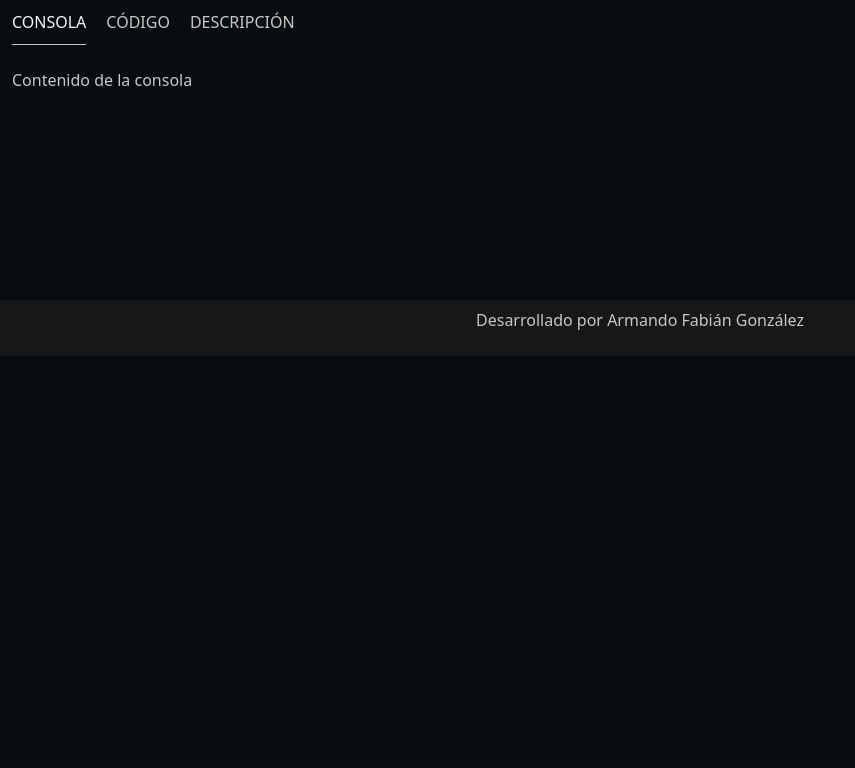
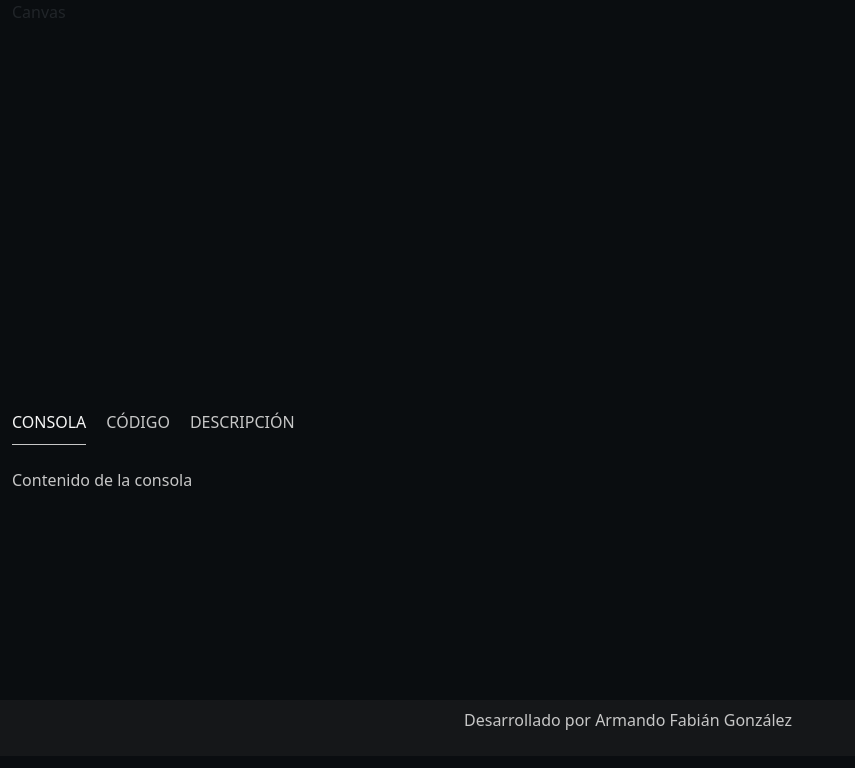
Before and after one commit to devhexloper/sesvam, a React app: page / in a window 1280 px wide. Shown: the top 768 px of the page, without its empty margins (0-855 px from the left). Built offline with nearby package versions, Linux system fonts and the light colour scheme.

Commit message:
<fix>: corrección de errores con el componente ResizableBox

```diff
--- a/frontend/src/core/components/Console.jsx
+++ b/frontend/src/core/components/Console.jsx
@@ -11,10 +11,11 @@ const Console = () => {
   const handleTabClick = (newTab) => {
     setTab(newTab);
   };
-
+  const widthPanel = window.innerWidth - 300
+  const heightPanel = window.innerHeight
   return (
     <>
-      <ResizableBox className="resizable-container" width={500} height={300} axis="both">
+      <ResizableBox className="resizable-container" width={widthPanel} height={300} axis="both">
         <div className="tab-container">
           <div className="tab-items">
             <div className={`tab-links ${tab === 'consola' ? 'tab-active' : ''}`} onClick={() => handleTabClick('consola')}>CONSOLA</div>
--- a/frontend/src/pages/Maincontainer.jsx
+++ b/frontend/src/pages/Maincontainer.jsx
@@ -1,37 +1,38 @@
 import React from 'react'
-import { Container, Row,} from 'react-bootstrap'
+import { Container, Row, Col } from 'react-bootstrap'
 import Footer from '../components/Footer.jsx'
-
+import { ResizableBox } from 'react-resizable'
 import 'bootstrap/dist/css/bootstrap.min.css'
 import './../styles/ResizableContainer.css'
 
-import Console from '../core/components/Console.jsx';
+import Console from '../core/components/Console.jsx'
+const widthPanel = window.innerWidth - 300
+const heightPanel = window.innerHeight
+
 const MainContainer = () => {
   return (
     <Container fluid className="container-fluid bg-dark-primary min-vh-100">
       <Row>
-        {/* <ResizableContainer
+        <Col>
+          <Row>
+            <ResizableBox
+              className="resizable-container"
+              width={widthPanel}
+              height={400}
+              axis="both"
+            >
+              <div>Canvas</div>
+            </ResizableBox>
+          </Row>
+          <Row>
+            <Console></Console>
+          </Row>
+        </Col>
 
-          resizeSide={false}
-          minSize={100}
-          maxSize={300}
-        >
-          <h1>ggggg</h1>
-        </ResizableContainer>
+        <Row>
+          <Footer></Footer>
+        </Row>
       </Row>
-      <Row>
-        <ResizableContainer
-
-          resizeSide={false}
-          minSize={0}
-          maxSize={400}
-        >
-          <h1>ggggg</h1>
-        </ResizableContainer> */}
-<Console></Console>
-<Footer></Footer>
-      </Row>
-
     </Container>
   )
 }
```
